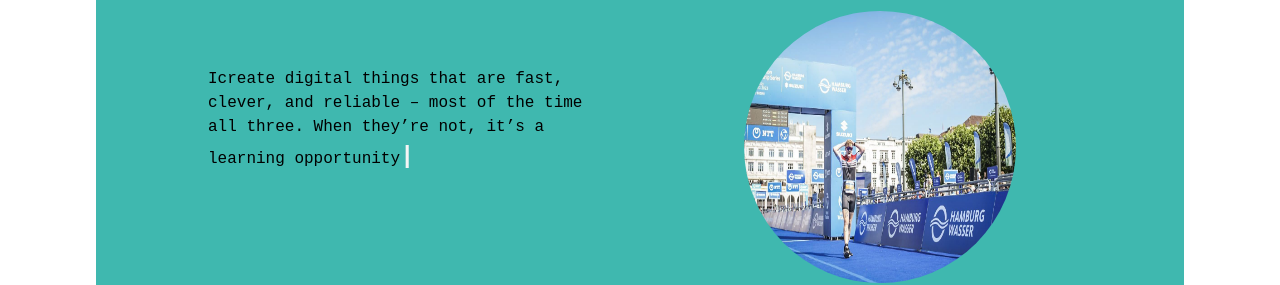
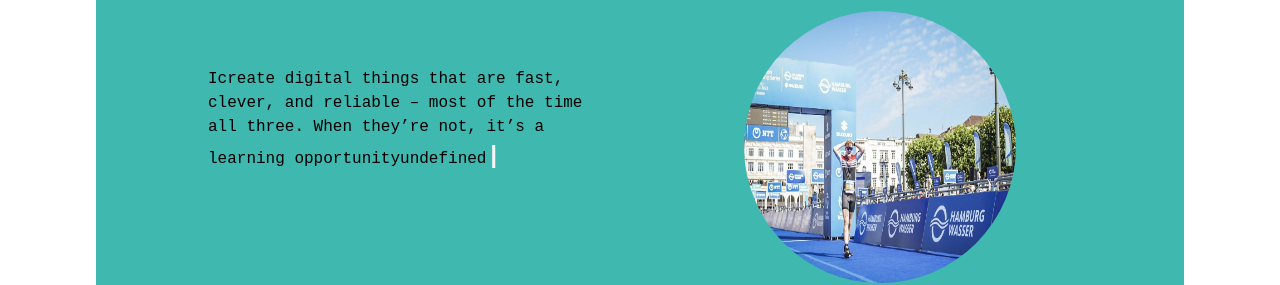
Before and after one commit to desplodur/portfolio, a React (Vite) app: page / in a window 1280 px wide. Shown: the part 204-489 px from the top of the page. Built offline with nearby package versions, Linux system fonts and the light colour scheme.

Commit message:
fix typewriter bug

```diff
--- a/src/components/TypewriterText/TypewriterText.tsx
+++ b/src/components/TypewriterText/TypewriterText.tsx
@@ -36,7 +36,7 @@ const TypewriterText: React.FC<TypewriterTextT> = ({
       setDisplayedText("");
       let i = 0;
       const interval = setInterval(() => {
-        setDisplayedText((prev) => prev + (text[i] ?? ""));
+        setDisplayedText((prev) => prev + text[i]);
         i++;
         if (i >= text.length) {
           clearInterval(interval);
@@ -45,6 +45,7 @@ const TypewriterText: React.FC<TypewriterTextT> = ({
       return () => clearInterval(interval);
     }
   }, [isVisible, text]);
+
   return (
     <section
       ref={sectionRef}
```
